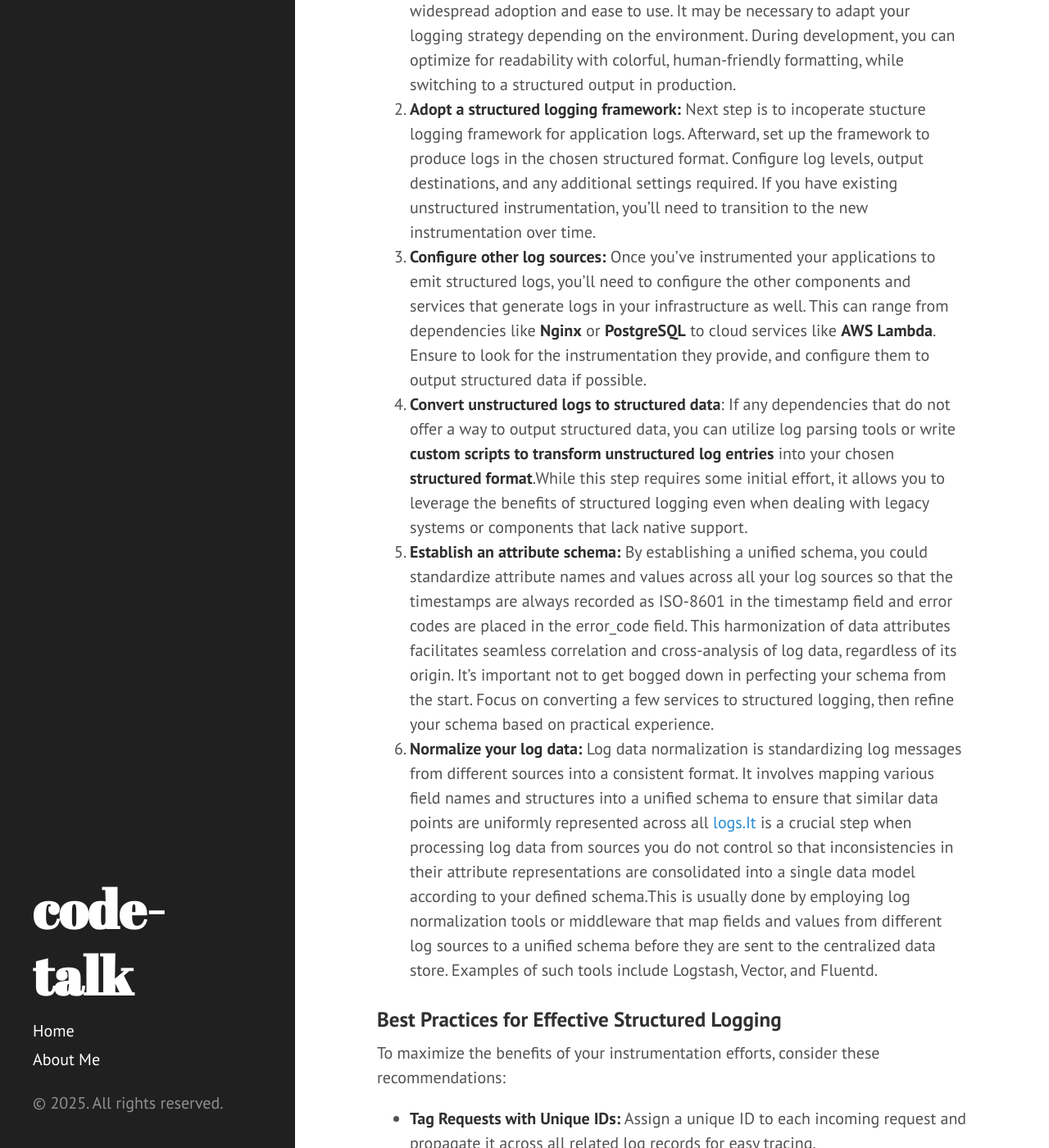
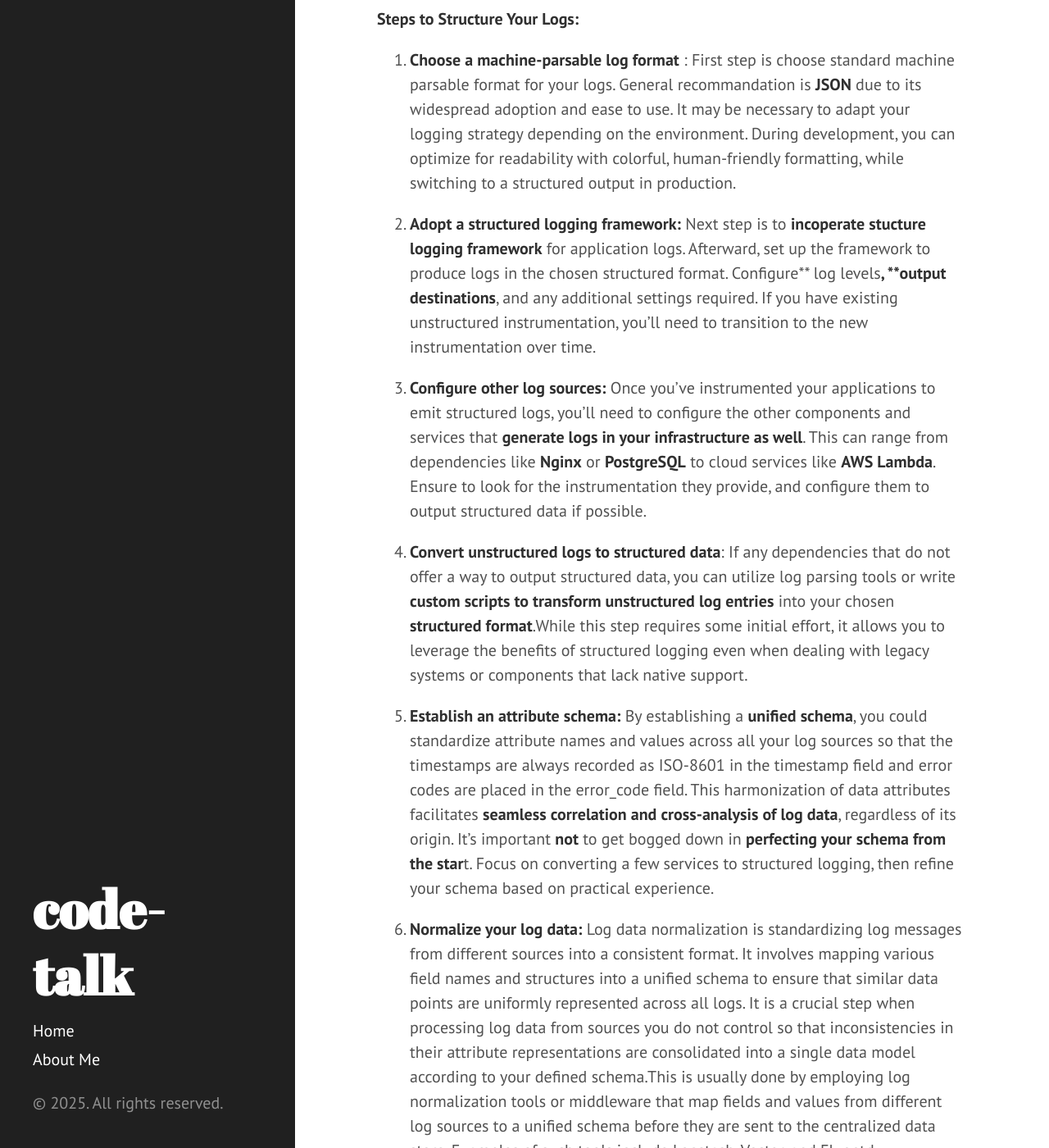
Before and after one commit to code-atom/code-atom.github.io, a Jekyll site: the page built from _posts/2025-09-04-stop-guessing-how-structured-logging-unlocks-true-observability.markdown, in a window 1280 px wide and 1400 px high, scrolled down 1756 px. Shown: the whole window at 82% size. Built offline with Jekyll 4.4.1, drawn with Linux system fonts in a browser that asks for light colours; Markdown is read by kramdown in place of the engine named in the settings; some of the changed text lies outside the part shown.

Commit message:
Updated Stop Guessing How Structured Logging Unlocks True Observability

```diff
--- a/_posts/2025-09-04-stop-guessing-how-structured-logging-unlocks-true-observability.markdown
+++ b/_posts/2025-09-04-stop-guessing-how-structured-logging-unlocks-true-observability.markdown
@@ -18,10 +18,13 @@
 
 **Key Hinderances of Traditional Logs:**
 
-- **Inconsistent and Unstructured:** Lack of a standard format makes searching and analyzing vast amounts of log data a cumbersome task.
-- **Human-Centric Design:** Not optimized for automated processing, which is crucial for modern, high-volume applications.
-- **Scalability Issues:** Ill-suited for the scale of cloud-native applications, leading to time-consuming and error-prone manual parsing.
-- **Limited Context:** The effort to correlate and make sense of unstructured logs hinders a clear understanding of system behavior.
+* **Inconsistent and Unstructured:** Lack of a standard format makes searching and analyzing vast amounts of log data a cumbersome task.
+
+* **Human-Centric Design:** Not optimized for automated processing, which is crucial for modern, high-volume applications.
+
+* **Scalability Issues:** Ill-suited for the scale of cloud-native applications, leading to time-consuming and error-prone manual parsing.
+
+* **Limited Context:** The effort to correlate and make sense of unstructured logs hinders a clear understanding of system behavior.
 
 ### Embracing Structured Logging for a Clearer View
 
@@ -43,19 +49,29 @@
 **Steps to Structure Your Logs:**
 
 1. **Choose a machine-parsable log format** : First step is choose standard machine parsable format for your logs. General recommandation is **JSON** due to its widespread adoption and ease to use. It may be necessary to adapt your logging strategy depending on the environment. During development, you can optimize for readability with colorful, human-friendly formatting, while switching to a structured output in production.
-2. **Adopt a structured logging framework:** Next step is to incoperate stucture logging framework for application logs. Afterward, set up the framework to produce logs in the chosen structured format. Configure log levels, output destinations, and any additional settings required. If you have existing unstructured instrumentation, you'll need to transition to the new instrumentation over time.
-3. **Configure other log sources:** Once you've instrumented your applications to emit structured logs, you'll need to configure the other components and services that generate logs in your infrastructure as well. This can range from dependencies like **Nginx** or **PostgreSQL** to cloud services like **AWS Lambda**. Ensure to look for the instrumentation they provide, and configure them to output structured data if possible.
+
+2. **Adopt a structured logging framework:** Next step is to **incoperate stucture logging framework** for application logs. Afterward, set up the framework to produce logs in the chosen structured format. Configure** log levels**, **output destinations**, and any additional settings required. If you have existing unstructured instrumentation, you'll need to transition to the new instrumentation over time.
+
+3. **Configure other log sources:** Once you've instrumented your applications to emit structured logs, you'll need to configure the other components and services that **generate logs in your infrastructure as well**. This can range from dependencies like **Nginx** or **PostgreSQL** to cloud services like **AWS Lambda**. Ensure to look for the instrumentation they provide, and configure them to output structured data if possible.
+
 4. **Convert unstructured logs to structured data**: If any dependencies that do not offer a way to output structured data, you can utilize log parsing tools or write **custom scripts to transform unstructured log entries** into your chosen **structured format**.While this step requires some initial effort, it allows you to leverage the benefits of structured logging even when dealing with legacy systems or components that lack native support.
-5. **Establish an attribute schema:** By establishing a unified schema, you could standardize attribute names and values across all your log sources so that the timestamps are always recorded as ISO-8601 in the timestamp field and error codes are placed in the error_code field. This harmonization of data attributes facilitates seamless correlation and cross-analysis of log data, regardless of its origin. It's important not to get bogged down in perfecting your schema from the start. Focus on converting a few services to structured logging, then refine your schema based on practical experience.
-6. **Normalize your log data:** Log data normalization is standardizing log messages from different sources into a consistent format. It involves mapping various field names and structures into a unified schema to ensure that similar data points are uniformly represented across all [logs.It](http://logs.it/) is a crucial step when processing log data from sources you do not control so that inconsistencies in their attribute representations are consolidated into a single data model according to your defined schema.This is usually done by employing log normalization tools or middleware that map fields and values from different log sources to a unified schema before they are sent to the centralized data store. Examples of such tools include Logstash, Vector, and Fluentd.
+
+5. **Establish an attribute schema:** By establishing a **unified schema**, you could standardize attribute names and values across all your log sources so that the timestamps are always recorded as ISO-8601 in the timestamp field and error codes are placed in the error_code field. This harmonization of data attributes facilitates **seamless correlation and cross-analysis of log data**, regardless of its origin. It's important **not** to get bogged down in **perfecting your schema from the star**t. Focus on converting a few services to structured logging, then refine your schema based on practical experience.
+
+6. **Normalize your log data:** Log data normalization is standardizing log messages from different sources into a consistent format. It involves mapping various field names and structures into a unified schema to ensure that similar data points are uniformly represented across all logs. It is a crucial step when processing log data from sources you do not control so that inconsistencies in their attribute representations are consolidated into a single data model according to your defined schema.This is usually done by employing log normalization tools or middleware that map fields and values from different log sources to a unified schema before they are sent to the centralized data store. Examples of such tools include Logstash, Vector, and Fluentd.
 
 ### Best Practices for Effective Structured Logging
 
 To maximize the benefits of your instrumentation efforts, consider these recommendations:
 
-- **Tag Requests with Unique IDs:** Assign a unique ID to each incoming request and propagate it across all related log records for easy tracing.
-- **Enrich Logs with Context:** Enrich each log event with sufficient **contextual attributes** to facilitate analysis and correlation. Remember that **observability requires high cardinality data** so each additional attribute you include provides a different way to slice and dice your data during analysis.
-- **Enforce a Standard Schema:** Implement a standard log schema across all your log sources as early as possible. **OpenTelemetry's Semantic Conventions** can provide a valuable starting point.
-- **Specify Units in Attribute Names:** Avoid ambiguity by including units directly in attribute names (e.g., **response_time_ms**).
-- **Include Descriptive Messages:** Ensure each log record has a clear, human-readable message.
-- **Structure Error Details:** When logging errors, structure the stack trace if possible for easier debugging.
+* **Tag Requests with Unique IDs:** Assign a unique ID to each incoming request and propagate it across all related log records for easy tracing.
+
+* **Enrich Logs with Context:** Enrich each log event with sufficient **contextual attributes** to facilitate analysis and correlation. Remember that **observability requires high cardinality data** so each additional attribute you include provides a different way to slice and dice your data during analysis.
+
+* **Enforce a Standard Schema:** Implement a standard log schema across all your log sources as early as possible. **OpenTelemetry's Semantic Conventions** can provide a valuable starting point.
+
+* **Specify Units in Attribute Names:** Avoid ambiguity by including units directly in attribute names (e.g., **response_time_ms**).
+
+* **Include Descriptive Messages:** Ensure each log record has a clear, human-readable message.
+
+* **Structure Error Details:** When logging errors, structure the stack trace if possible for easier debugging.
```
Also changed, not shown: other parts of _posts/2025-09-04-stop-guessing-how-structured-logging-unlocks-true-observability.markdown (+7 -4 lines).
